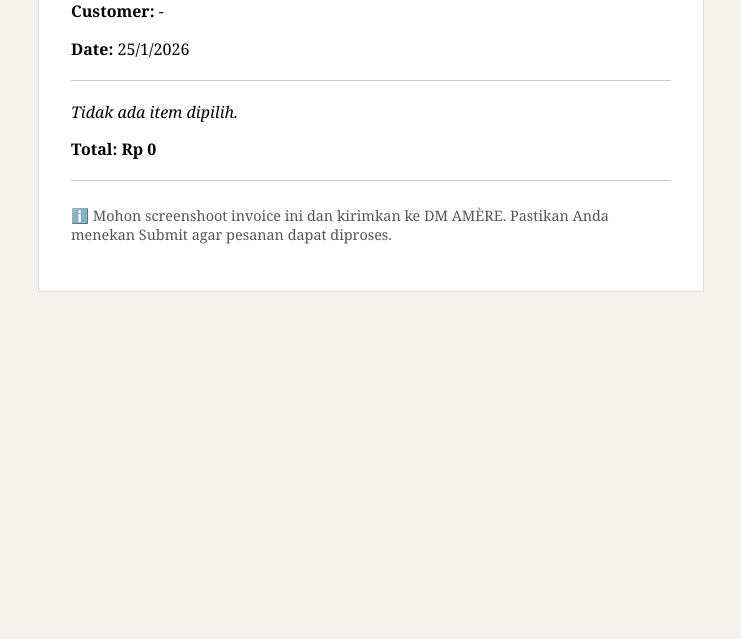
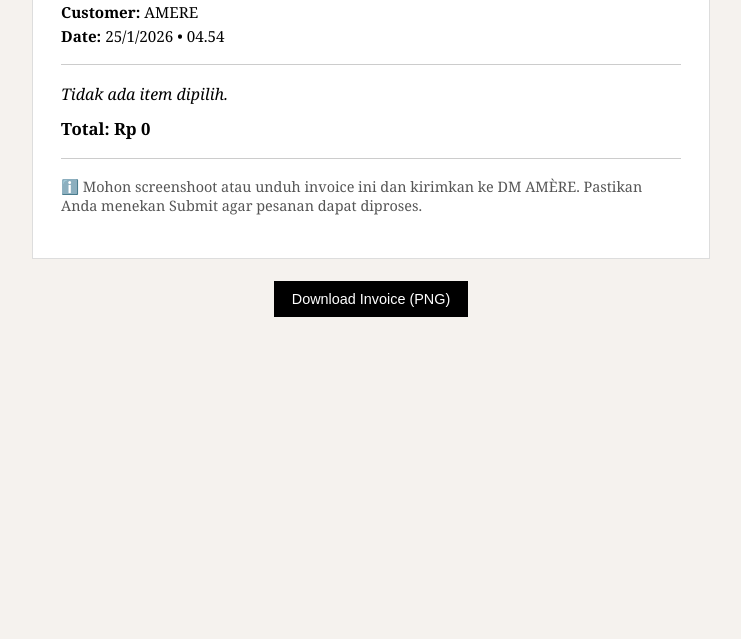
Before and after one commit to amerecocoa/amere-salary, a plain HTML site: page index.html in a window 1280 px wide. Shown: the part 161-800 px from the top of the page, without its empty margins (269-1010 px from the left). Drawn offline with nearby package versions, Linux system fonts and the light colour scheme.

Commit message:
Refactor invoice HTML structure and styles

```diff
--- a/index.html
+++ b/index.html
@@ -3,49 +3,84 @@
 <head>
 <meta charset="UTF-8">
 <title>AMÈRE — Invoice</title>
+<meta name="viewport" content="width=device-width, initial-scale=1">
+
 <style>
   body {
     font-family: Georgia, serif;
     background: #f5f2ee;
-      padding: 40px;
+    padding: 24px;
   }
   .invoice {
-      max-width: 600px;
+    max-width: 620px;
     margin: auto;
     background: #ffffff;
-      padding: 32px;
+    padding: 28px;
     border: 1px solid #ddd;
   }
   h1 {
     text-align: center;
     letter-spacing: 2px;
-      margin-bottom: 10px;
+    margin-bottom: 14px;
+  }
+  .meta p {
+    margin: 4px 0;
+    font-size: 0.95em;
   }
   .line {
     border-top: 1px solid #ccc;
-      margin: 20px 0;
+    margin: 18px 0;
   }
   .item {
-      margin: 6px 0;
+    margin: 8px 0;
+    font-size: 0.95em;
+  }
+  .item span {
+    float: right;
   }
   .total {
     font-weight: bold;
-      margin-top: 15px;
+    font-size: 1.05em;
+    margin-top: 12px;
   }
   .note {
-      margin-top: 25px;
+    margin-top: 18px;
     font-size: 0.9em;
     color: #555;
   }
+  .download {
+    margin-top: 22px;
+    text-align: center;
+  }
+  button {
+    background: #000;
+    color: #fff;
+    border: none;
+    padding: 10px 18px;
+    cursor: pointer;
+    font-size: 0.9em;
+  }
+  button:hover {
+    opacity: 0.85;
+  }
+
+  @media (max-width: 480px) {
+    body { padding: 12px; }
+    .invoice { padding: 20px; }
+  }
 </style>
 </head>
+
 <body>
 
-<div class="invoice">
+<div class="invoice" id="invoice">
   <h1>AMÈRE — INVOICE</h1>
 
-  <p><strong>Customer:</strong> <span id="customer">-</span></p>
-  <p><strong>Date:</strong> <span id="date"></span></p>
+  <div class="meta">
+    <p><strong>Invoice No:</strong> <span id="invoiceNo"></span></p>
+    <p><strong>Customer:</strong> <span id="customer">AMERE</span></p>
+    <p><strong>Date:</strong> <span id="datetime"></span></p>
+  </div>
 
   <div class="line"></div>
 
@@ -57,15 +92,24 @@
 
   <div class="line"></div>
 
+  <div id="request" class="note"></div>
+
   <p class="note">
-    ℹ️ Mohon screenshoot invoice ini dan kirimkan ke DM AMÈRE.
+    ℹ️ Mohon screenshoot atau unduh invoice ini dan kirimkan ke DM AMÈRE.
     Pastikan Anda menekan Submit agar pesanan dapat diproses.
   </p>
 </div>
 
+<div class="download">
+  <button onclick="downloadInvoice()">Download Invoice (PNG)</button>
+</div>
+
+<script src="https://cdn.jsdelivr.net/npm/html2canvas@1.4.1/dist/html2canvas.min.js"></script>
+
 <script>
 const params = new URLSearchParams(window.location.search);
 
+// ===== PRODUK =====
 const products = {
   dc70: { name: "Dark Chocolate 70%", price: 85000 },
   dc85: { name: "Dark Chocolate 85%", price: 90000 },
@@ -73,12 +117,31 @@
   truffle: { name: "Classic Cocoa-Dusted Truffles", price: 100000 },
 };
 
+// ===== CUSTOMER =====
+const customerName = params.get("name");
 document.getElementById("customer").innerText =
-    params.get("name") || "-";
+  customerName && customerName.trim() !== "" ? customerName : "AMERE";
 
-  document.getElementById("date").innerText =
-    new Date().toLocaleDateString("id-ID");
+// ===== DATE & TIME =====
+const now = new Date();
+document.getElementById("datetime").innerText =
+  now.toLocaleDateString("id-ID") + " • " +
+  now.toLocaleTimeString("id-ID", { hour: "2-digit", minute: "2-digit" });
 
+// ===== INVOICE NUMBER =====
+const pad = n => n.toString().padStart(2, "0");
+const invoiceNo =
+  "AME-" +
+  now.getFullYear() +
+  pad(now.getMonth() + 1) +
+  pad(now.getDate()) + "-" +
+  pad(now.getHours()) +
+  pad(now.getMinutes()) +
+  pad(now.getSeconds());
+
+document.getElementById("invoiceNo").innerText = invoiceNo;
+
+// ===== ITEMS =====
 let total = 0;
 let itemsHTML = "";
 
@@ -87,9 +150,12 @@
   if (qty > 0) {
     const subtotal = qty * products[key].price;
     total += subtotal;
-      itemsHTML += `<div class="item">
-        • ${products[key].name} × ${qty}
-      </div>`;
+    itemsHTML += `
+      <div class="item">
+        ${products[key].name} × ${qty}
+        <span>Rp ${subtotal.toLocaleString("id-ID")}</span>
+      </div>
+    `;
   }
 }
 
@@ -98,6 +164,29 @@
 
 document.getElementById("total").innerText =
   "Rp " + total.toLocaleString("id-ID");
+
+// ===== SPECIAL REQUEST =====
+const note = params.get("note");
+if (note && note.trim() !== "") {
+  document.getElementById("request").innerHTML =
+    "<strong>Special Request:</strong><br>" + note;
+}
+
+// ===== DOWNLOAD PNG =====
+function downloadInvoice() {
+  html2canvas(document.getElementById("invoice")).then(canvas => {
+    const link = document.createElement("a");
+
+    const safeCustomer =
+      document.getElementById("customer").innerText
+        .replace(/\s+/g, "_")
+        .replace(/[^a-zA-Z0-9_-]/g, "");
+
+    link.download = `${invoiceNo}-${safeCustomer}.png`;
+    link.href = canvas.toDataURL("image/png");
+    link.click();
+  });
+}
 </script>
 
 </body>
```
Lines whose indentation alone changed are shown as unchanged.
